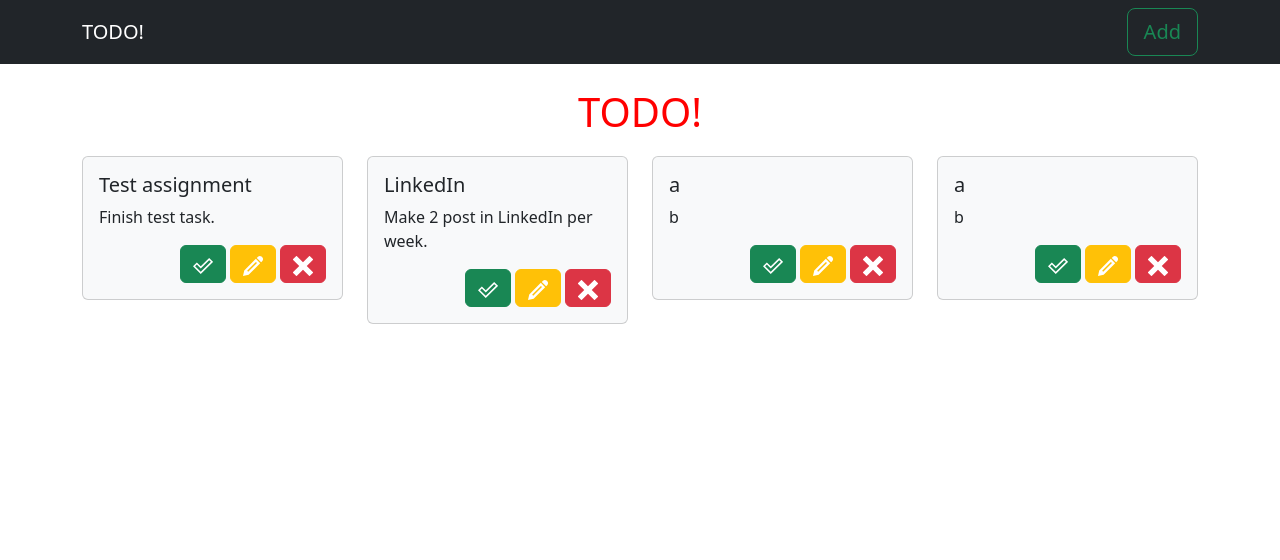
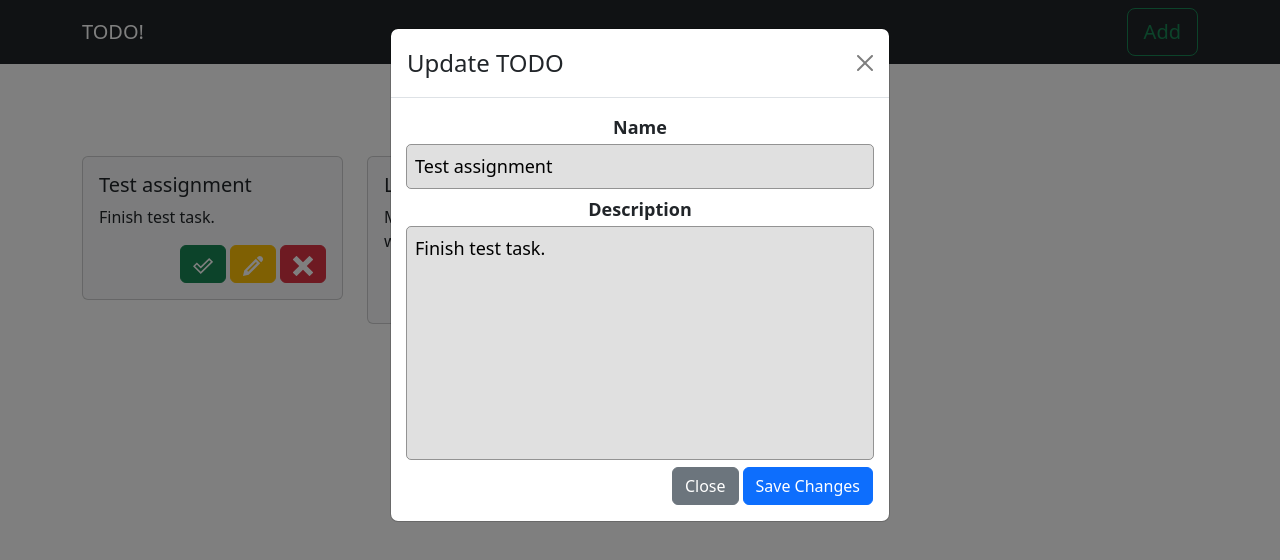
Before and after one commit to ansachuk/TODO, a React (Vite) app: page / in a window 1280 px wide. Both pictures are taken after a click on the button 253 px from the left and 264 px from the top of the page. Shown: the top 560 px of the page. Built offline with nearby package versions, Linux system fonts and the light colour scheme.

Commit message:
finish tech part

```diff
--- a/src/components/AddModal/AddModal.tsx
+++ b/src/components/AddModal/AddModal.tsx
@@ -1,6 +1,6 @@
-import { useDispatch } from "react-redux";
-import { Button, Modal } from "react-bootstrap";
-import { updateTodo } from "../../redux/TodoSlice";
+import { Modal } from "react-bootstrap";
+import ModalForm from "../ModalForm/ModalForm";
+import { addTodo } from "../../redux/TodoSlice";
 
 type Props = {
 	isModalOpen: boolean;
@@ -8,28 +8,14 @@ type Props = {
 };
 
 export default function AddModal({ isModalOpen, setIsModalOpen }: Props) {
-	const disp = useDispatch();
-
-	const handleAddTodo = () => {
-		disp(updateTodo({ name: "test 1", desc: "dest test", id: "Ksh9q3BpxJ77VR71zDQVV", isTodoFinished: false }));
-
-		setIsModalOpen(false);
-	};
-
 	return (
 		<Modal backdrop={true} show={isModalOpen} onHide={() => setIsModalOpen(false)}>
 			<Modal.Header closeButton>
 				<Modal.Title>Add new TODO!</Modal.Title>
 			</Modal.Header>
-			<Modal.Body>Form</Modal.Body>
-			<Modal.Footer>
-				<Button variant="secondary" onClick={() => setIsModalOpen(false)}>
-					Close
-				</Button>
-				<Button variant="primary" onClick={handleAddTodo}>
-					Save Changes
-				</Button>
-			</Modal.Footer>
+			<Modal.Body>
+				<ModalForm func={addTodo} setIsModalOpen={setIsModalOpen} />
+			</Modal.Body>
 		</Modal>
 	);
 }
--- /dev/null
+++ b/src/components/ModalForm/ModalForm.module.scss
@@ -0,0 +1,40 @@
+.form {
+	display: flex;
+	flex-direction: column;
+
+	label {
+		text-align: center;
+		display: flex;
+		flex-direction: column;
+		margin-bottom: 8px;
+
+		font-weight: 600;
+		font-size: 18px;
+
+		textarea,
+		input {
+			resize: none;
+			background-color: rgb(224, 224, 224);
+
+			border: none;
+			border-radius: 4px;
+
+			margin-top: 4px;
+			padding: 8px;
+
+			outline: 1.5px solid rgba(0, 0, 0, 0.422);
+
+			transition: outline 200ms ease;
+
+			&:focus {
+				outline: 1.5px solid #0d6efd;
+			}
+		}
+	}
+}
+
+.wrapper {
+	display: flex;
+	justify-content: end;
+	gap: 4px;
+}
--- /dev/null
+++ b/src/components/ModalForm/ModalForm.tsx
@@ -0,0 +1,81 @@
+import { ChangeEvent, FormEvent, useState } from "react";
+import { useDispatch } from "react-redux";
+import { Button } from "react-bootstrap";
+import { nanoid } from "nanoid";
+
+import { addTodo, updateTodo } from "../../redux/TodoSlice";
+
+import css from "./ModalForm.module.scss";
+
+type Props = {
+	func: typeof addTodo | typeof updateTodo;
+	setIsModalOpen: (value: boolean) => void;
+	name?: string;
+	desc?: string;
+	id?: string;
+	isTodoFinished?: boolean;
+};
+
+export default function ModalForm({ name = "", desc = "", id = "", setIsModalOpen, isTodoFinished = false, func }: Props) {
+	const disp = useDispatch();
+	const [todoName, setTodoName] = useState(name);
+	const [todoDesc, setTodoDesc] = useState(desc);
+
+	const onInputChange = (e: ChangeEvent<HTMLInputElement> | ChangeEvent<HTMLTextAreaElement>) => {
+		const { name, value } = e.currentTarget;
+
+		switch (name) {
+			case "todoName":
+				setTodoName(value);
+				break;
+
+			case "todoDesc":
+				setTodoDesc(value);
+				break;
+
+			default:
+				throw new Error("This type is not availeble!");
+		}
+	};
+
+	const handleOnSubmit = (e: FormEvent<HTMLFormElement>) => {
+		e.preventDefault();
+
+		const todoName = ((e.currentTarget as HTMLFormElement).todoName as HTMLInputElement).value;
+		const todoDesc = ((e.currentTarget as HTMLFormElement).todoDesc as HTMLTextAreaElement).value;
+
+		if (todoDesc && todoName) {
+			disp(
+				func({
+					name: todoName,
+					desc: todoDesc,
+					id: id || nanoid(),
+					isTodoFinished: isTodoFinished || false,
+				}),
+			);
+		}
+
+		setIsModalOpen(false);
+	};
+
+	return (
+		<form className={css.form} onSubmit={handleOnSubmit}>
+			<label htmlFor="todoName">
+				Name
+				<input onChange={onInputChange} value={todoName} id="todoName" name="todoName" type="text" />
+			</label>
+			<label htmlFor="todoDesc">
+				Description
+				<textarea rows={8} onChange={onInputChange} id="todoDesc" value={todoDesc} name="todoDesc" />
+			</label>
+			<div className={css.wrapper}>
+				<Button variant="secondary" onClick={() => setIsModalOpen(false)}>
+					Close
+				</Button>
+				<Button variant="primary" type="submit">
+					Save Changes
+				</Button>
+			</div>
+		</form>
+	);
+}
--- a/src/components/Todo/Todo.tsx
+++ b/src/components/Todo/Todo.tsx
@@ -1,9 +1,12 @@
+import { useState } from "react";
 import { useDispatch } from "react-redux";
 import { deleteTodo, toggleTodoStatus } from "../../redux/TodoSlice";
 
 import Card from "react-bootstrap/Card";
 import Col from "react-bootstrap/Col";
 import Button from "react-bootstrap/Button";
+
+import UpdateModal from "../UpdateModal/UpdateModal";
 
 import { ITodo } from "../../@types/types";
 import icons from "../../icons/sprite.svg";
@@ -20,6 +23,7 @@ type statusConfig = {
 };
 
 export default function Todo({ todo: { name, desc, isTodoFinished, id } }: Props) {
+	const [isModalOpen, setIsModalOpen] = useState(false);
 	const disp = useDispatch();
 
 	const status: statusConfig = {
@@ -46,12 +50,7 @@ export default function Todo({ todo: { name, desc, isTodoFinished, id } }: Props
 							</svg>
 						</Button>
 
-						<Button
-							onClick={() => {
-								// disp(updateTodo({}));
-							}}
-							variant="warning"
-						>
+						<Button onClick={() => setIsModalOpen(true)} variant="warning">
 							<svg width="20" height="20">
 								<use href={icons + "#pencil"}></use>
 							</svg>
@@ -68,6 +67,7 @@ export default function Todo({ todo: { name, desc, isTodoFinished, id } }: Props
 							</svg>
 						</Button>
 					</div>
+					<UpdateModal isTodoFinished={isTodoFinished} id={id} name={name} desc={desc} isModalOpen={isModalOpen} setIsModalOpen={setIsModalOpen} />
 				</Card.Body>
 			</Card>
 		</Col>
--- /dev/null
+++ b/src/components/UpdateModal/UpdateModal.tsx
@@ -0,0 +1,26 @@
+import { Modal } from "react-bootstrap";
+
+import { updateTodo } from "../../redux/TodoSlice";
+import ModalForm from "../ModalForm/ModalForm";
+
+type Props = {
+	isModalOpen: boolean;
+	setIsModalOpen(state: boolean): void;
+	name?: string;
+	desc?: string;
+	id?: string;
+	isTodoFinished?: boolean;
+};
+
+export default function UpdateModal({ name = "", desc = "", id = "", isModalOpen, isTodoFinished = false, setIsModalOpen }: Props) {
+	return (
+		<Modal backdrop={true} show={isModalOpen} onHide={() => setIsModalOpen(false)}>
+			<Modal.Header closeButton>
+				<Modal.Title>Update TODO</Modal.Title>
+			</Modal.Header>
+			<Modal.Body>
+				<ModalForm isTodoFinished={isTodoFinished} id={id} name={name} desc={desc} func={updateTodo} setIsModalOpen={setIsModalOpen} />
+			</Modal.Body>
+		</Modal>
+	);
+}
--- a/src/redux/TodoSlice.ts
+++ b/src/redux/TodoSlice.ts
@@ -1,5 +1,4 @@
 import { createSlice, PayloadAction } from "@reduxjs/toolkit";
-import { nanoid } from "nanoid";
 
 import { ITodo } from "../@types/types";
 
@@ -11,8 +10,6 @@ const initialState: IInitialState = {
 	todos: [
 		{ name: "Test assignment", desc: "Finish test task.", isTodoFinished: false, id: "1" },
 		{ name: "LinkedIn", desc: "Make 2 post in LinkedIn per week.", isTodoFinished: false, id: "2" },
-		{ name: "a", desc: "b", isTodoFinished: false, id: "3" },
-		{ name: "a", desc: "b", isTodoFinished: false, id: "4" },
 	],
 };
 
@@ -24,13 +21,13 @@ const TodoSlice = createSlice({
 			reducer(state, action: PayloadAction<ITodo>) {
 				state.todos.push(action.payload);
 			},
-			prepare({ name, desc }: Pick<ITodo, "name" | "desc">): Pick<PayloadAction<ITodo>, "payload"> {
+			prepare({ name, desc, isTodoFinished, id }: ITodo): Pick<PayloadAction<ITodo>, "payload"> {
 				return {
 					payload: {
 						name,
 						desc,
-						isTodoFinished: false,
-						id: nanoid(),
+						isTodoFinished,
+						id,
 					},
 				};
 			},
```
